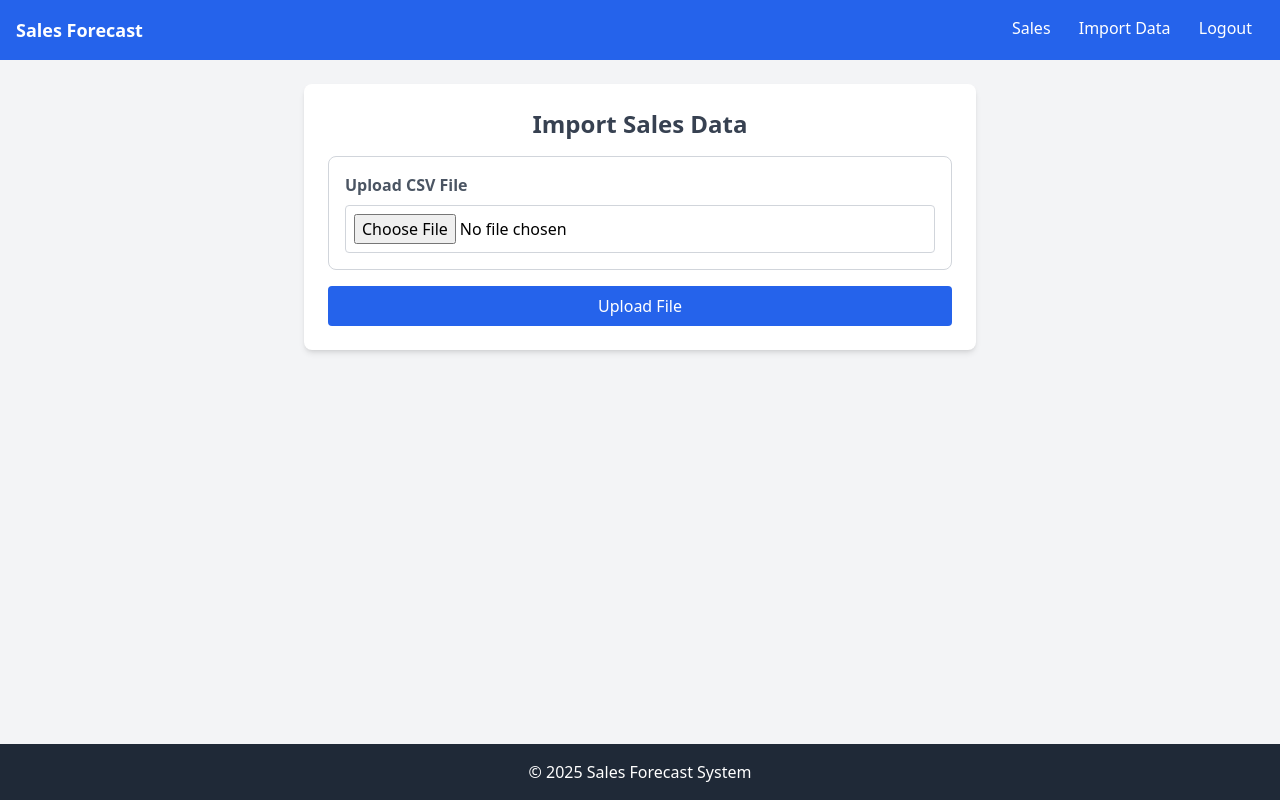
After one commit to AnonSols/sales-forcast-system, a Django app: page /import/ in a window 1280 px wide. The commit adds this page. Run offline with Django 5.2, Linux system fonts and the light colour scheme; some libraries are stand-ins or nearby versions.

Commit message:
fix import data button and import_sale.html to render

```diff
--- a/sales_forecast/forcast/froms.py
+++ b/sales_forecast/forcast/forms.py
@@ -1,4 +1,4 @@
 from django import forms
 
-class SalesDataUploadForm(forms.Form):
+class SalesDataImportForm(forms.Form):
     file = forms.FileField(label="Upload CSV File")
--- /dev/null
+++ b/sales_forecast/forcast/templates/base.html
@@ -0,0 +1,34 @@
+<!DOCTYPE html>
+<html lang="en">
+<head>
+    <meta charset="UTF-8">
+    <meta name="viewport" content="width=device-width, initial-scale=1.0">
+    <title>{% block title %}Sales Forecast{% endblock %}</title>
+    <script src="https://cdn.tailwindcss.com"></script>
+</head>
+<body class="bg-gray-100 flex flex-col min-h-screen">
+
+    <!-- Navbar -->
+    <nav class="bg-blue-600 text-white p-4">
+        <div class="container mx-auto flex justify-between">
+            <a href="{% url 'sales-list' %}" class="text-lg font-semibold">Sales Forecast</a>
+            <div>
+                <a href="{% url 'sales-list' %}" class="px-3">Sales</a>
+                <a href="{% url 'import-sales' %}" class="px-3">Import Data</a>
+                <a href="{% url 'logout' %}" class="px-3">Logout</a>
+            </div>
+        </div>
+    </nav>
+
+    <!-- Main Content -->
+    <div class="container mx-auto p-6 flex-grow">
+        {% block content %}{% endblock %}
+    </div>
+
+    <!-- Footer -->
+    <footer class="bg-gray-800 text-white text-center p-4 mt-10">
+        &copy; 2025 Sales Forecast System
+    </footer>
+
+</body>
+</html>
--- /dev/null
+++ b/sales_forecast/forcast/templates/import_sales.html
@@ -0,0 +1,33 @@
+{% extends 'base.html' %}
+
+{% block title %}Import Sales Data{% endblock %}
+
+{% block content %}
+<div class="max-w-2xl mx-auto bg-white shadow-md rounded-lg p-6">
+    <h2 class="text-2xl font-bold text-gray-700 mb-4 text-center">Import Sales Data</h2>
+
+    <form method="POST" enctype="multipart/form-data" class="space-y-4">
+        {% csrf_token %}
+
+        <div class="border border-gray-300 p-4 rounded-lg">
+            <label class="block font-semibold text-gray-600">Upload CSV File</label>
+            <input type="file" name="csv_file" class="mt-2 p-2 w-full border border-gray-300 rounded">
+        </div>
+
+        <button type="submit" class="w-full bg-blue-600 text-white py-2 rounded hover:bg-blue-700 transition">
+            Upload File
+        </button>
+    </form>
+
+    <!-- Success/Error Messages -->
+    {% if messages %}
+        <div class="mt-4">
+            {% for message in messages %}
+                <div class="p-3 rounded-lg text-white {% if message.tags == 'success' %}bg-green-500{% else %}bg-red-500{% endif %}">
+                    {{ message }}
+                </div>
+            {% endfor %}
+        </div>
+    {% endif %}
+</div>
+{% endblock %}
--- a/sales_forecast/forcast/urls.py
+++ b/sales_forecast/forcast/urls.py
@@ -1,6 +1,7 @@
 from django.urls import path
 from django.contrib.auth import views as auth_views
-from .views import SalesListView, export_sales_csv
+from .views import SalesListView, export_sales_csv, import_sales_csv
+
 
 urlpatterns = [
     path('', SalesListView.as_view(), name='sales-list'),  # Root URL
@@ -8,4 +9,5 @@ urlpatterns = [
     path('sales/', SalesListView.as_view(), name='sales-list'),  # Sales page
     path('login/', auth_views.LoginView.as_view(template_name='login.html'), name='login'),
     path('logout/', auth_views.LogoutView.as_view(), name='logout'),
+     path("import/", import_sales_csv, name="import-sales"),
 ]
--- a/sales_forecast/forcast/views.py
+++ b/sales_forecast/forcast/views.py
@@ -7,6 +7,9 @@ from .models import HistoricalData
 from django.views.generic import ListView
 from django.contrib.auth.mixins import LoginRequiredMixin
 from django.db.models import Q
+from django.shortcuts import render, redirect
+from .forms import SalesDataImportForm  # Import the form
+
 
 class SalesListView(LoginRequiredMixin,ListView):
 
@@ -74,3 +77,25 @@ def export_sales_csv(request):
         writer.writerow([record.date.strftime('%Y-%m-%d'), record.product_category, record.sales])
 
     return response
+
+def import_sales_csv(request):
+    """Handle CSV file upload and import data into the database."""
+    if request.method == "POST":
+        form = SalesDataImportForm(request.POST, request.FILES)
+        if form.is_valid():
+            csv_file = request.FILES["csv_file"].read().decode("utf-8").splitlines()
+            reader = csv.reader(csv_file)
+            next(reader)  # Skip the header row
+
+            for row in reader:
+                try:
+                    date, product_category, sales = row
+                    HistoricalData.objects.create(date=date, product_category=product_category, sales=sales)
+                except ValueError:
+                    continue  # Skip invalid rows
+
+            return redirect("sales-list")  # Redirect to sales list after import
+    else:
+        form = SalesDataImportForm()
+
+    return render(request, "import_sales.html", {"form": form})
--- a/sales_forecast/sales_forecast/settings.py
+++ b/sales_forecast/sales_forecast/settings.py
@@ -67,7 +67,7 @@ ROOT_URLCONF = 'sales_forecast.urls'
 TEMPLATES = [
     {
         'BACKEND': 'django.template.backends.django.DjangoTemplates',
-        'DIRS': [],
+        'DIRS': [BASE_DIR / "templates"],  # Ensure templates are referenced correctly
         'APP_DIRS': True,
         'OPTIONS': {
             'context_processors': [
```
Also changed, not shown: sales_forecast/forcast/templates/sales_list.html (+7 -1 lines), sales_forecast/requirements.txt (added, +23 -0 lines), sales_forecast/db.sqlite3, 2 other files.
